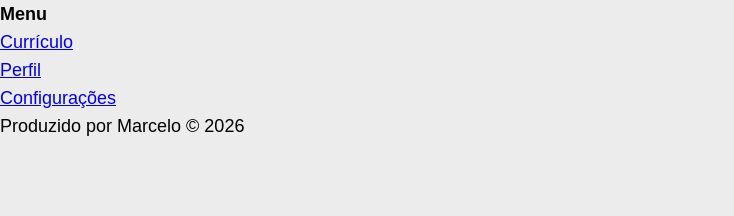
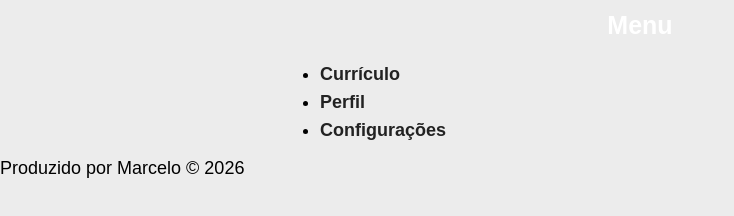
Before and after one commit to arthurhenrique033/AMS, a plain HTML site: page PW 1/Curriculo/index.html in a window 1280 px wide. Shown: the whole page, without its empty margins (0-734 px from the left). Drawn offline with Linux system fonts and the light colour scheme.

Commit message:
Add files via upload

```diff
--- a/PW 1/Curriculo/css/style.css
+++ b/PW 1/Curriculo/css/style.css
@@ -33,3 +33,35 @@ html, body{
     height: 100%;
     background: var(--cor-fundo);
 }
+
+
+main{
+    width: 100%;
+    height: 100%;
+}
+
+section{
+    display: block;
+    width: 640px;
+    margin: auto;
+    padding:var(--espaço-padrao);
+}
+
+head{
+    width: 100%;
+    height: 50px;
+    background: var(--Cor-heard);
+}
+
+h1{
+    text-align: center;
+    line-height: 50px;
+    font-size: 25px;
+    color: var(--Cor-branca);
+}
+
+nav a{
+    text-decoration: none;
+    color: var(--Cor-texto);
+    font-weight: bold;
+}
```
